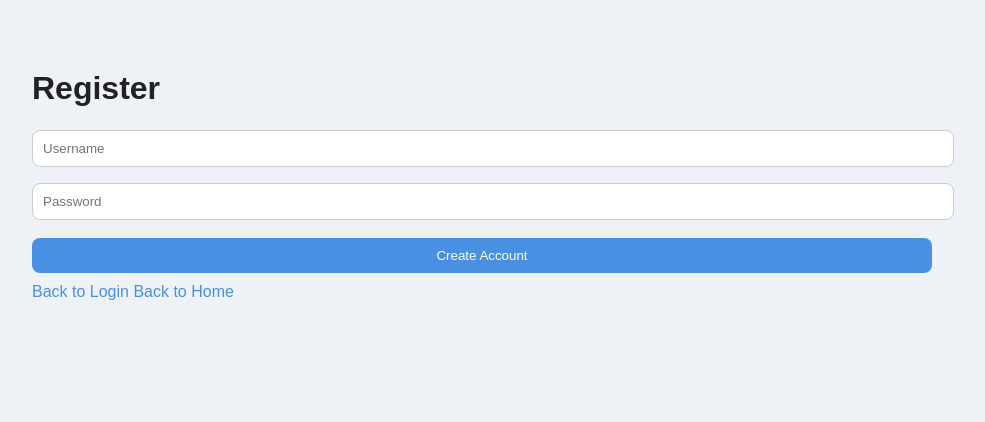
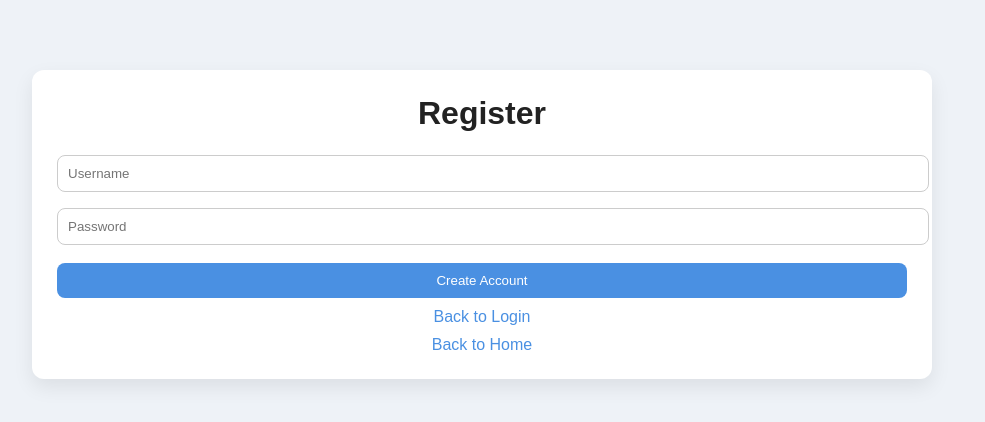
Before and after one commit to eat29-ops/schooltask_tracker, a Flask app: page /register in a window 1280 px wide. Shown: the top 422 px of the page, without its empty margins (158-1143 px from the left). Run offline with Flask 3, Linux system fonts and the light colour scheme.

Commit message:
Redesign register.html with card layout
Updated the registration page layout with a card design and centered elements.

```diff
--- a/templates/register.html
+++ b/templates/register.html
@@ -9,17 +9,26 @@
 
 <div class="container">
 
-    <h1>Register</h1>
+    <div class="card">
+
+        <h1 class="center">Register</h1>
 
         <form method="POST" action="/register">
+
             <input type="text" name="username" placeholder="Username" required>
+
             <input type="password" name="password" placeholder="Password" required>
 
             <button type="submit">Create Account</button>
+
         </form>
 
-    <a href="/login">Back to Login</a>
+        <div class="center">
+            <a href="/login">Back to Login</a><br>
             <a href="/">Back to Home</a>
+        </div>
+
+    </div>
 
 </div>
 
```
Lines whose indentation alone changed are shown as unchanged.
